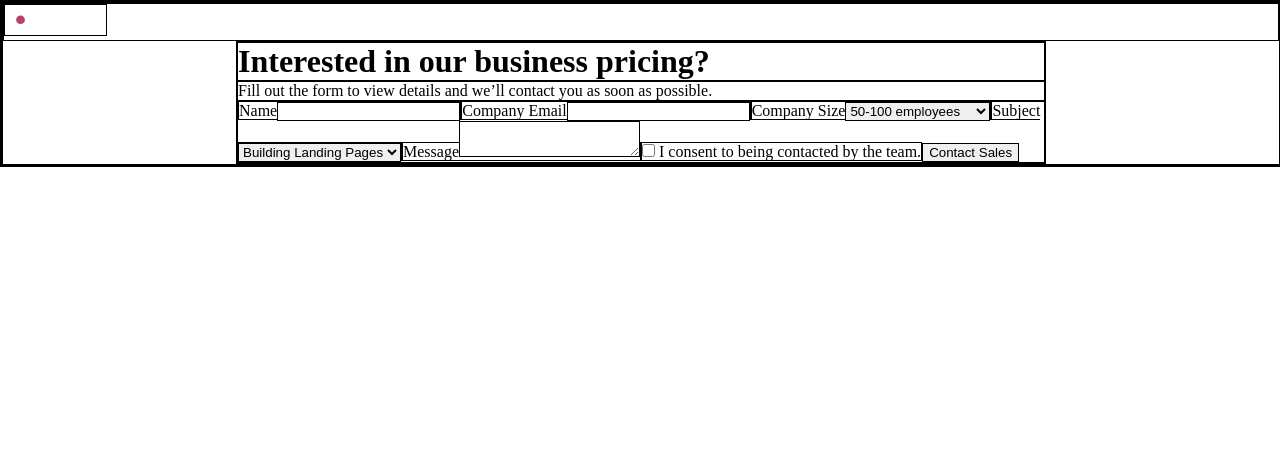
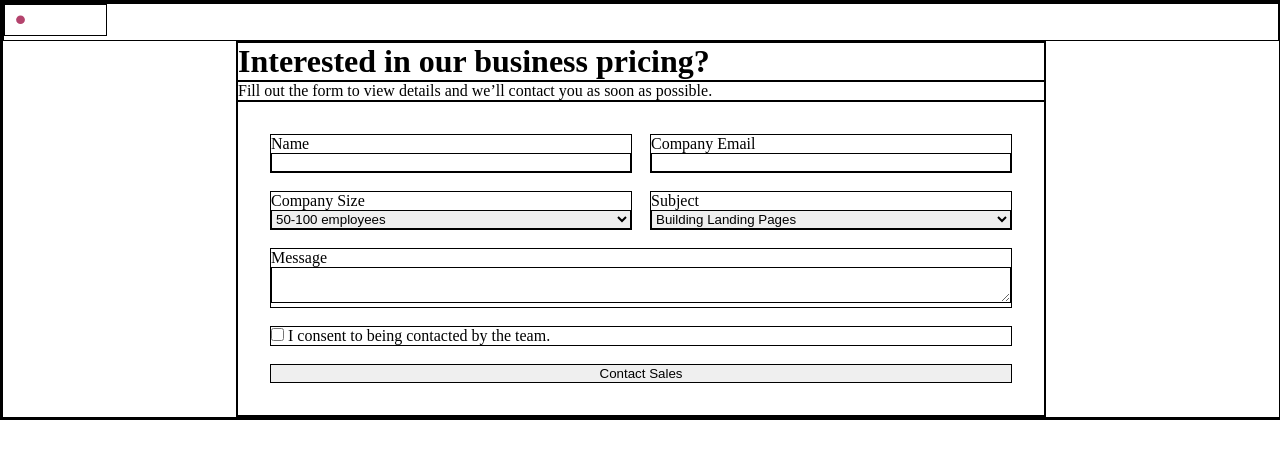
Before and after one commit to Nimus-oes/frontend-react, a React (Vite) app in the folder 01-ContactForm/: page / in a window 1280 px wide. Shown: the top 458 px of the page. Built offline with nearby package versions, Linux system fonts and the light colour scheme.

Commit message:
Add responsive layout to form
A grid layout is applied to switch between mobile and tablet/desktop screens.

```diff
--- a/01-ContactForm/src/App.css
+++ b/01-ContactForm/src/App.css
@@ -1,9 +1,58 @@
 main {
   margin: 0 auto;
+}
+
+.input-item {
+  display: block;
+}
+
+.input-field {
+  width: 100%;
 }
 
 @media only screen and (min-width: 850px) {
   main {
     max-width: 810px;
   }
+
+  .form {
+    display: grid;
+    grid-template-columns: 1fr 1fr;
+    grid-template-areas:
+      "name email"
+      "size subject"
+      "message message"
+      "consent consent"
+      "button button";
+    gap: 18px;
+    padding: 32px;
+  }
+
+  .name {
+    grid-area: name;
+  }
+
+  .email {
+    grid-area: email;
+  }
+
+  .size {
+    grid-area: size;
+  }
+
+  .subject {
+    grid-area: subject;
+  }
+
+  .message {
+    grid-area: message;
+  }
+
+  .consent {
+    grid-area: consent;
+  }
+
+  .button {
+    grid-area: button;
+  }
 }
--- a/01-ContactForm/src/components/Form.jsx
+++ b/01-ContactForm/src/components/Form.jsx
@@ -1,39 +1,43 @@
 export default function Form() {
   return (
-    <form>
-      <label htmlFor="name">
+    <form className="form">
+      <label htmlFor="name" className="input-item name">
         Name
-        <input type="text" name="name" id="name" />
+        <input type="text" name="name" id="name" className="input-field" />
       </label>
-      <label htmlFor="email">
+      <label htmlFor="email" className="input-item email">
         Company Email
-        <input type="email" name="email" id="email" />
+        <input type="email" name="email" id="email" className="input-field" />
       </label>
-      <label htmlFor="company-size">
+      <label htmlFor="company-size" className="input-item size">
         Company Size
-        <select name="company-size" id="company-size">
+        <select name="company-size" id="company-size" className="input-field">
           <option value="sm">50-100 employees</option>
           <option value="md">100-200 employees</option>
           <option value="lg">Over 200 employees</option>
         </select>
       </label>
-      <label htmlFor="subject">
+      <label htmlFor="subject" className="input-item subject">
         Subject
-        <select name="subject" id="subject">
+        <select name="subject" id="subject" className="input-field">
           <option value="">Building Landing Pages</option>
           <option value="">About Pricing</option>
           <option value="">Other</option>
         </select>
       </label>
-      <label htmlFor="message">
+      <label htmlFor="message" className="input-item message">
         Message
-        <textarea name="message" id="message"></textarea>
+        <textarea
+          name="message"
+          id="message"
+          className="input-field"
+        ></textarea>
       </label>
-      <label htmlFor="consent">
+      <label htmlFor="consent" className="input-item consent">
         <input type="checkbox" name="consent" id="consent" /> I consent to being
         contacted by the team.
       </label>
-      <button>Contact Sales</button>
+      <button className="button">Contact Sales</button>
     </form>
   );
 }
```
